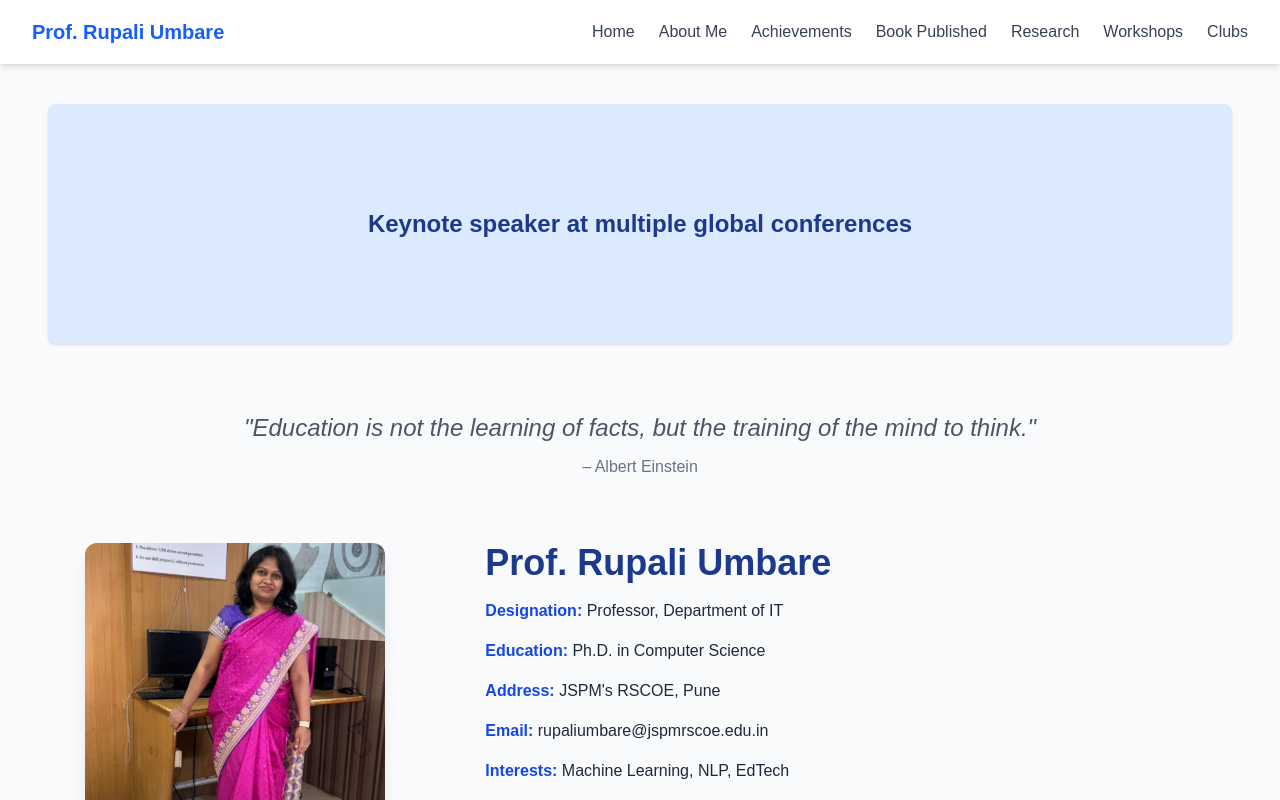
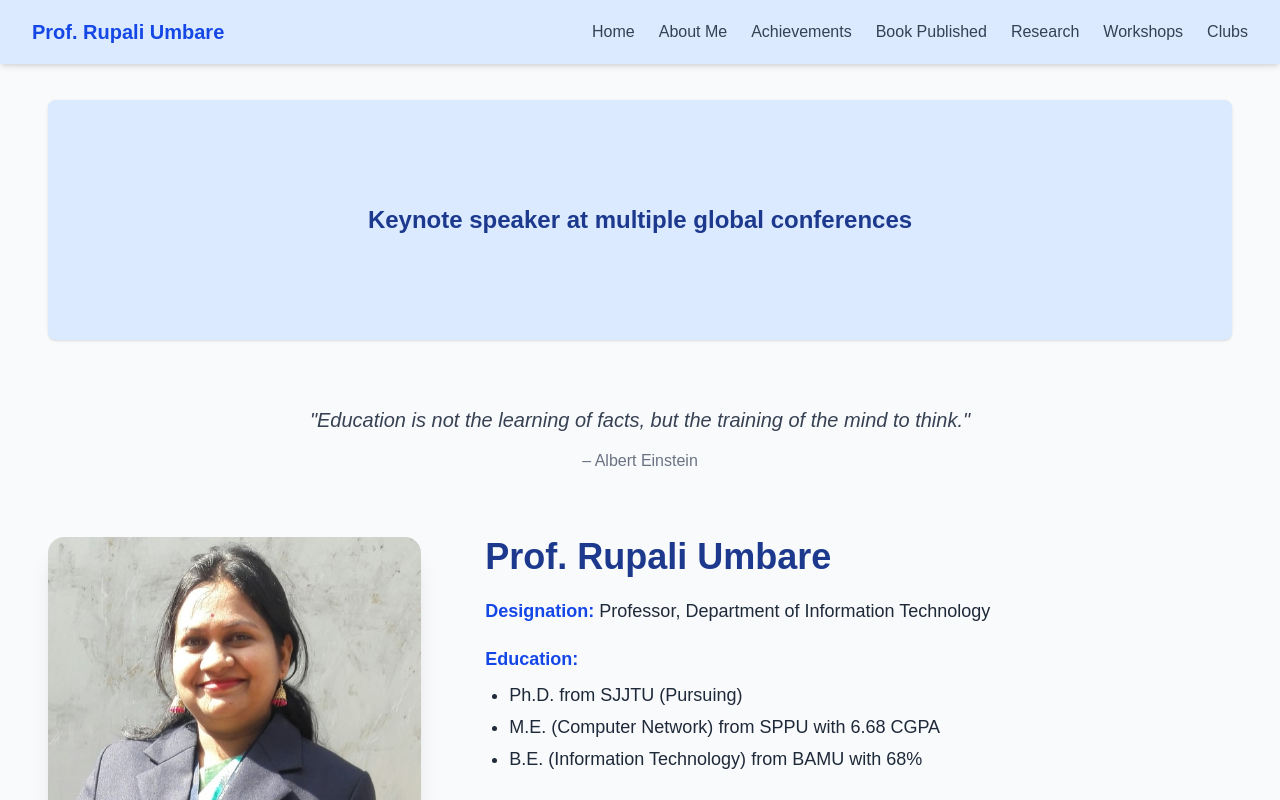
Before and after one commit to Shubham06102003/faculty-portfolio-website, a Next.js app: page / in a window 1280 px wide. Shown: the top 800 px of the page. Built offline with nearby package versions, Linux system fonts and the light colour scheme.

Commit message:
made changes

```diff
--- a/app/NavBar/navbar.jsx
+++ b/app/NavBar/navbar.jsx
@@ -6,8 +6,6 @@ import Link from 'next/link';
 
 const Navbar = () => {
   const [menuOpen, setMenuOpen] = useState(false);
-
-  const toggleMenu = () => setMenuOpen(!menuOpen);
 
   const navItems = [
     { label: 'Home', href: '/' },
@@ -20,18 +18,18 @@ const Navbar = () => {
   ];
 
   return (
-    <nav className="bg-white shadow-md sticky top-0 z-50">
+    <nav className="fixed top-0 left-0 w-full bg-blue-100 shadow-md z-50">
       <div className="max-w-7xl mx-auto px-4 sm:px-6 lg:px-8">
         <div className="flex justify-between items-center h-16">
           {/* Logo */}
-          <div className="flex-shrink-0 text-xl font-bold text-blue-600">
+          <div className="text-xl font-bold text-blue-700">
             <Link href="/">Prof. Rupali Umbare</Link>
           </div>
 
           {/* Desktop Menu */}
           <div className="hidden md:flex space-x-6">
             {navItems.map((item) => (
-              <Link key={item.label} href={item.href} className="text-gray-700 hover:text-blue-600 transition">
+              <Link key={item.label} href={item.href} className="text-gray-700 hover:text-blue-700 transition font-medium">
                 {item.label}
               </Link>
             ))}
@@ -39,7 +37,7 @@ const Navbar = () => {
 
           {/* Mobile Menu Button */}
           <div className="md:hidden">
-            <button onClick={toggleMenu} className="text-gray-700 focus:outline-none">
+            <button onClick={() => setMenuOpen(!menuOpen)} className="text-gray-700 focus:outline-none">
               {menuOpen ? <X size={24} /> : <Menu size={24} />}
             </button>
           </div>
@@ -48,13 +46,13 @@ const Navbar = () => {
 
       {/* Mobile Dropdown Menu */}
       {menuOpen && (
-        <div className="md:hidden bg-white shadow-md px-4 py-2 space-y-2">
+        <div className="md:hidden bg-blue-50 px-4 py-3 space-y-2 shadow-md">
           {navItems.map((item) => (
             <Link
               key={item.label}
               href={item.href}
               onClick={() => setMenuOpen(false)}
-              className="block text-gray-700 hover:text-blue-600 transition"
+              className="block text-gray-700 hover:text-blue-700 transition font-medium"
             >
               {item.label}
             </Link>
--- a/app/page.js
+++ b/app/page.js
@@ -13,7 +13,7 @@ export default function Home() {
     <div className="bg-gray-50 text-gray-800 min-h-screen flex flex-col">
       <Navbar />
 
-      <main className="flex-grow px-4 sm:px-6 md:px-12 py-10 space-y-16 max-w-screen-xl mx-auto w-full">
+      <main className="flex-grow px-4 sm:px-6 md:px-12 py-10 space-y-16 max-w-screen-xl mx-auto w-full mt-15">
         {/* Carousel */}
         <section>
           <Carousel />
@@ -21,46 +21,72 @@ export default function Home() {
 
         {/* Famous Quote */}
         <section className="text-center max-w-4xl mx-auto px-4">
-          <p className="text-lg sm:text-lg md:text-xl lg:text-2xl italic text-gray-600 leading-relaxed">
-            "Education is not the learning of facts, but the training of the mind to think."
+          <p className="text-base sm:text-lg md:text-xl italic text-gray-700 leading-relaxed">
+            "Education is not the learning of facts, but the training of the
+            mind to think."
           </p>
-          <span className="block mt-2 text-gray-500 text-sm sm:text-base font-medium">
+          <span className="block mt-3 text-gray-500 text-sm sm:text-base font-medium">
             – Albert Einstein
           </span>
         </section>
 
         {/* Professor Info Section */}
-        <section className="flex flex-col md:flex-row items-center md:items-start gap-8 md:gap-16">
+        <section className="flex flex-col lg:flex-row items-center lg:items-start gap-10 lg:gap-16">
           {/* Professor Image */}
-          <div className="w-full md:w-1/3 flex justify-center">
+          <div className="w-full lg:w-1/3 flex justify-center">
             <Image
-              src="/image.png"
+              src="/profile.jpg"
               alt="Professor Photo"
-              width={300}
-              height={300}
-              className="rounded-xl shadow-lg object-cover w-[250px] sm:w-[300px] h-auto"
+              width={400}
+              height={400}
+              className="rounded-2xl shadow-xl object-cover w-[250px] sm:w-[300px] md:w-[350px] lg:w-[400px] h-auto"
             />
           </div>
 
           {/* Professor Info */}
-          <div className="w-full md:w-2/3 space-y-4 text-center md:text-left">
-            <h2 className="text-2xl sm:text-3xl md:text-4xl font-bold text-blue-900">
+          <div className="w-full lg:w-2/3 space-y-5 text-center lg:text-left text-base sm:text-lg">
+            <h2 className="text-3xl sm:text-4xl font-bold text-blue-900">
               Prof. Rupali Umbare
             </h2>
+
             <p>
-              <strong className="text-blue-700">Designation:</strong> Professor, Department of IT
+              <strong className="text-blue-700">Designation:</strong> Professor,
+              Department of Information Technology
             </p>
+
+            <div>
+              <strong className="text-blue-700">Education:</strong>
+              <ul className="mt-2 pl-4 list-disc text-left lg:pl-6">
+                <li className="mt-1">
+                  <span className="font-medium">Ph.D.</span> from SJJTU
+                  (Pursuing)
+                </li>
+                <li className="mt-1">
+                  <span className="font-medium">M.E. (Computer Network)</span>{" "}
+                  from SPPU with 6.68 CGPA
+                </li>
+                <li className="mt-1">
+                  <span className="font-medium">
+                    B.E. (Information Technology)
+                  </span>{" "}
+                  from BAMU with 68%
+                </li>
+              </ul>
+            </div>
+
             <p>
-              <strong className="text-blue-700">Education:</strong> Ph.D. in Computer Science
+              <strong className="text-blue-700">Address:</strong> JSPM's Rajarshi Shahu College of Engineering, Tathawade,
+              Pune
             </p>
+
             <p>
-              <strong className="text-blue-700">Address:</strong> JSPM's RSCOE, Pune
+              <strong className="text-blue-700">Email:</strong>{" "}
+              rupaliumbare@jspmrscoe.edu.in
             </p>
+
             <p>
-              <strong className="text-blue-700">Email:</strong> rupaliumbare@jspmrscoe.edu.in
-            </p>
-            <p>
-              <strong className="text-blue-700">Interests:</strong> Machine Learning, NLP, EdTech
+              <strong className="text-blue-700">Interests:</strong> Machine
+              Learning, NLP, EdTech
             </p>
           </div>
         </section>
@@ -73,16 +99,32 @@ export default function Home() {
             © 2025 Prof. Rupali Umbare. All rights reserved.
           </p>
           <div className="flex justify-center gap-6 text-blue-600 text-2xl">
-            <a href="https://linkedin.com" target="_blank" rel="noopener noreferrer">
+            <a
+              href="https://linkedin.com"
+              target="_blank"
+              rel="noopener noreferrer"
+            >
               <FaLinkedin />
             </a>
-            <a href="https://facebook.com" target="_blank" rel="noopener noreferrer">
+            <a
+              href="https://facebook.com"
+              target="_blank"
+              rel="noopener noreferrer"
+            >
               <FaFacebook />
             </a>
-            <a href="https://twitter.com" target="_blank" rel="noopener noreferrer">
+            <a
+              href="https://twitter.com"
+              target="_blank"
+              rel="noopener noreferrer"
+            >
               <FaXTwitter />
             </a>
-            <a href="https://scholar.google.com" target="_blank" rel="noopener noreferrer">
+            <a
+              href="https://scholar.google.com"
+              target="_blank"
+              rel="noopener noreferrer"
+            >
               <FaGoogleScholar />
             </a>
           </div>
--- /dev/null
+++ b/app/pages/_app.js
@@ -0,0 +1,14 @@
+// pages/_app.js
+import '../styles/globals.css';
+import Navbar from '../NavBar/navbar';
+
+export default function MyApp({ Component, pageProps }) {
+  return (
+    <>
+      <Navbar />
+      <main className="pt-20">
+        <Component {...pageProps} />
+      </main>
+    </>
+  );
+}
```
Also changed, not shown: public/profile.jpg (added).
